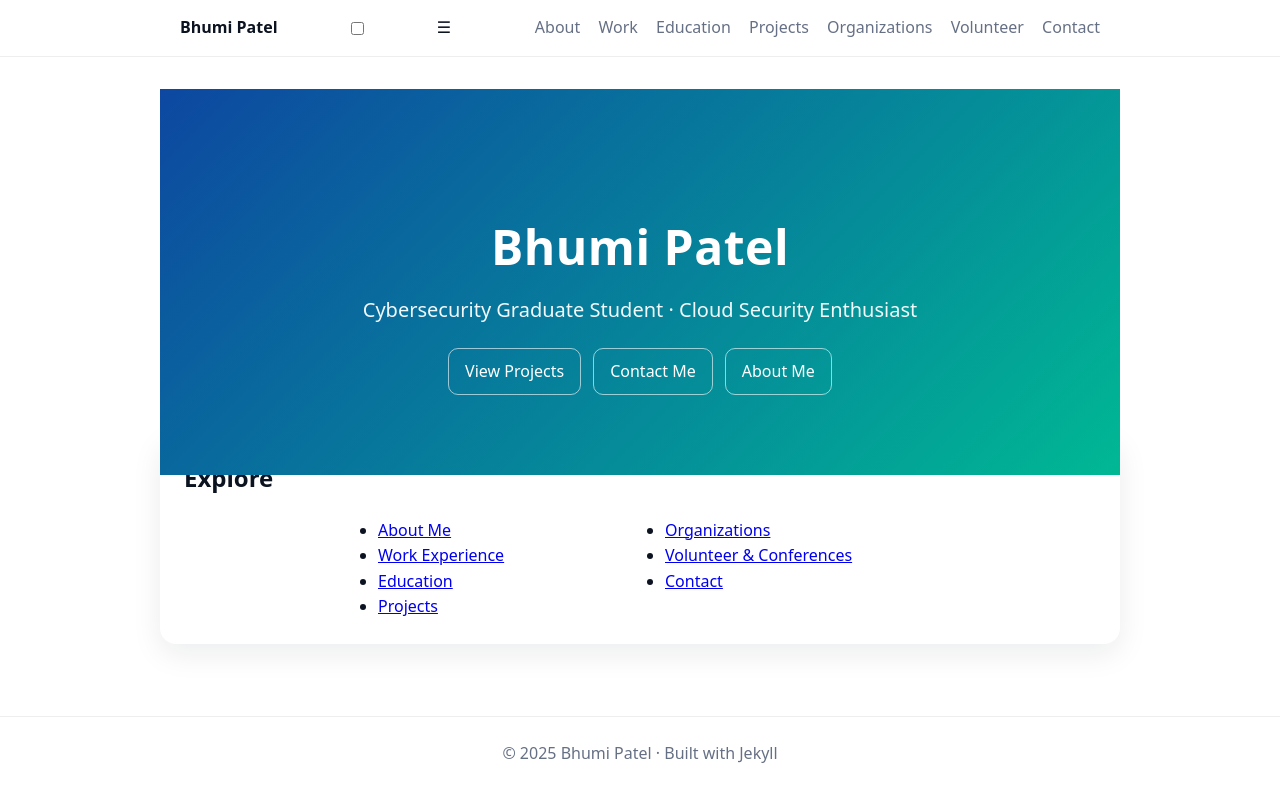
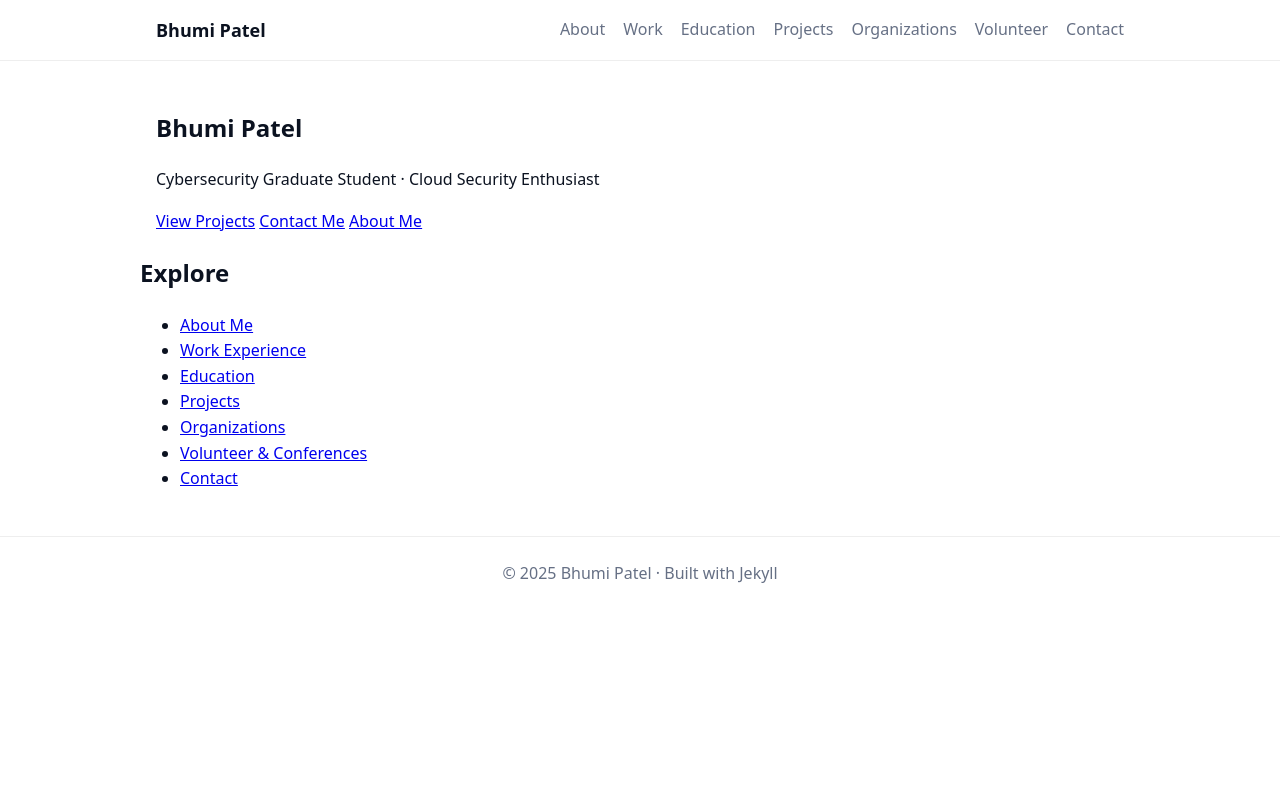
Before and after one commit to BhumiPatel15/portfolio, a Jekyll site: the page built from index.md, in a window 1280 px wide. Shown: the top 802 px of the page. Built offline with Jekyll 4.4.1, drawn with Linux system fonts in a browser that asks for light colours.

Commit message:
Update style.css

```diff
--- a/assets/style.css
+++ b/assets/style.css
@@ -1,38 +1,49 @@
-/* Layout basics */
-:root { --fg:#0b1220; --muted:#667085; --bg:#ffffff; }
-*{box-sizing:border-box}
-html,body{margin:0;padding:0}
-body{font-family:system-ui,-apple-system,Segoe UI,Roboto,Inter,Arial,sans-serif; color:var(--fg); background:var(--bg); line-height:1.6}
+/* ===== Base ===== */
+:root{ --fg:#0b1220; --muted:#667085; --bg:#fff; }
+*{ box-sizing:border-box }
+html,body{ margin:0; padding:0 }
+body{ font-family:system-ui,-apple-system,Segoe UI,Roboto,Inter,Arial,sans-serif; color:var(--fg); background:var(--bg); line-height:1.6; }
+.container{ max-width:1000px; margin:0 auto; padding:0 16px; }
 
-/* Container */
-.container{max-width:960px; margin:0 auto; padding:0 20px}
+/* ===== Top Nav (desktop + mobile) ===== */
+.site-nav{ position:sticky; top:0; z-index:10; background:rgba(255,255,255,.92); backdrop-filter:saturate(180%) blur(8px); border-bottom:1px solid #eee; }
+.site-nav .container{ display:flex; align-items:center; gap:16px; height:60px; }
+.brand{ font-weight:800; text-decoration:none; color:var(--fg); font-size:18px; }
 
-/* Top nav */
-.site-nav{position:sticky; top:0; backdrop-filter:saturate(180%) blur(8px); background:rgba(255,255,255,.85); border-bottom:1px solid #eee; z-index:10}
-.site-nav .brand{font-weight:700; text-decoration:none; color:var(--fg)}
-.site-nav .container{display:flex; align-items:center; justify-content:space-between; height:56px}
-.site-nav nav a{margin-left:14px; text-decoration:none; color:var(--muted)}
-.site-nav nav a:hover{color:var(--fg)}
+/* menu toggle (CSS-only) */
+#menu-toggle{ display:none; }
+.menu-btn{ margin-left:auto; cursor:pointer; font-size:24px; line-height:1; padding:6px 8px; border-radius:8px; display:none; user-select:none; }
 
-/* Hero (big banner for homepage) */
-.hero{padding:120px 0 80px; text-align:center; color:#fff; background:linear-gradient(135deg,#0d47a1,#00b894); position:relative}
-.hero .name{font-size:48px; font-weight:800; letter-spacing:.5px; margin:0 0 8px}
-.hero .subtitle{font-size:20px; opacity:.95; margin:0 0 20px}
-.hero .cta{margin-top:22px; display:flex; gap:12px; justify-content:center; flex-wrap:wrap}
-.btn{display:inline-block; padding:10px 16px; border-radius:10px; text-decoration:none; border:1px solid rgba(255,255,255,.6); color:#fff}
-.btn:hover{background:rgba(255,255,255,.12)}
+/* nav links */
+#main-nav{ margin-left:auto; display:flex; flex-wrap:wrap; gap:18px; }
+#main-nav a{ color:var(--muted); text-decoration:none; padding:4px 0; }
+#main-nav a:hover{ color:var(--fg); }
 
-/* Card-ish section on homepage body */
-.section{background:#fff; margin:-40px auto 40px; padding:24px; border-radius:16px; box-shadow:0 10px 30px rgba(16,24,40,.08)}
-.section h2{margin-top:0}
+/* ===== Content ===== */
+main.container{ padding:28px 0; }
+main h1, main h2{ scroll-margin-top:80px; }
 
-/* Page content spacing */
-main.container{padding:32px 0}
-main h1, main h2{scroll-margin-top:88px}
+/* ===== Footer ===== */
+.site-footer{ padding:24px 0; border-top:1px solid #eee; color:var(--muted); text-align:center; }
 
-/* Footer */
-.site-footer{padding:24px 0; border-top:1px solid #eee; color:var(--muted); text-align:center}
+/* ===== Mobile styles ===== */
+@media (max-width: 800px){
+  /* show hamburger, stack layout */
+  .menu-btn{ display:block; }
+  #main-nav{
+    position: absolute; left:0; right:0; top:60px;
+    display:none; flex-direction:column; gap:0;
+    background:#fff; border-bottom:1px solid #eee;
+  }
+  #main-nav a{ padding:12px 16px; border-top:1px solid #f2f2f2; }
+  /* when toggled, show menu */
+  #menu-toggle:checked ~ .menu-btn{ background:#f4f4f7; }
+  #menu-toggle:checked ~ #main-nav{ display:flex; }
+  .site-nav .container{ position:relative; } /* anchor the dropdown */
+}
 
-/* Lists on homepage quick-links */
-.quicklinks{columns:2; column-gap:32px; max-width:560px; margin:0 auto; padding-left:18px}
-@media (max-width:700px){ .quicklinks{columns:1} }
+/* ===== Typographic scale for small screens ===== */
+@media (max-width: 600px){
+  body{ font-size:16px; }
+  .brand{ font-size:17px; }
+}
```
